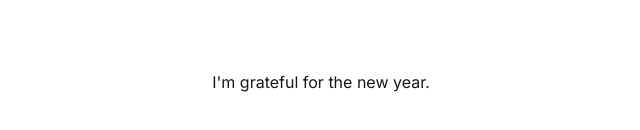
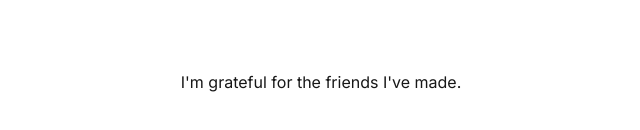
Before and after one commit to arjundabir/gratitude-at-seven-pm, a Next.js app: page / in a window 1280 px wide. Shown: the part 318-448 px from the top of the page, without its empty margins (319-959 px from the left). Built offline with nearby package versions, Linux system fonts and the light colour scheme.

Commit message:
01/02/2025

```diff
--- a/app/page.tsx
+++ b/app/page.tsx
@@ -1,7 +1,7 @@
 export default function Home() {
   return (
     <div className="h-screen w-screen flex items-center justify-center">
-      <p>I&apos;m grateful for the new year.</p>
+      <p>I&apos;m grateful for the friends I've made.</p>
     </div>
   );
 }
```
